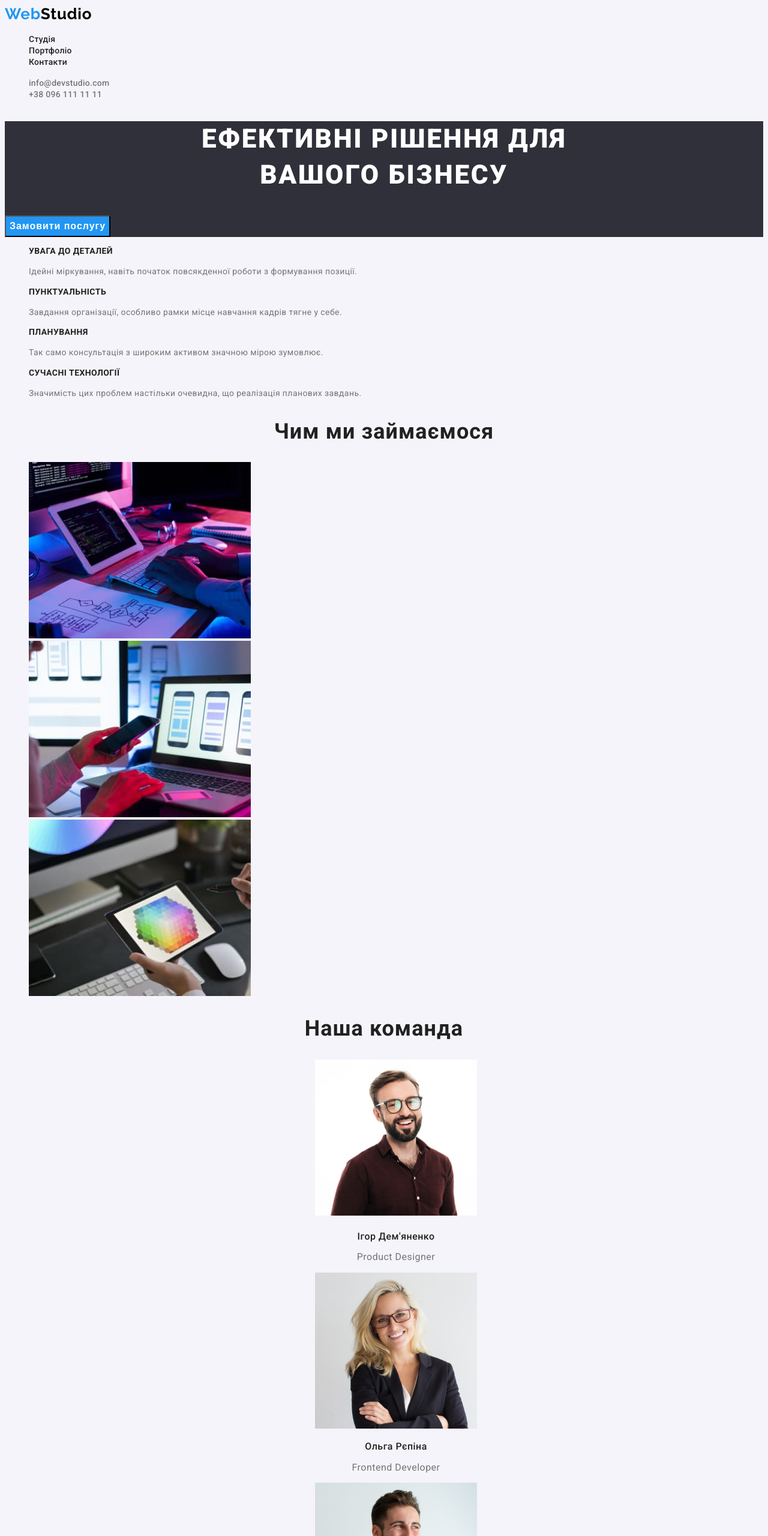
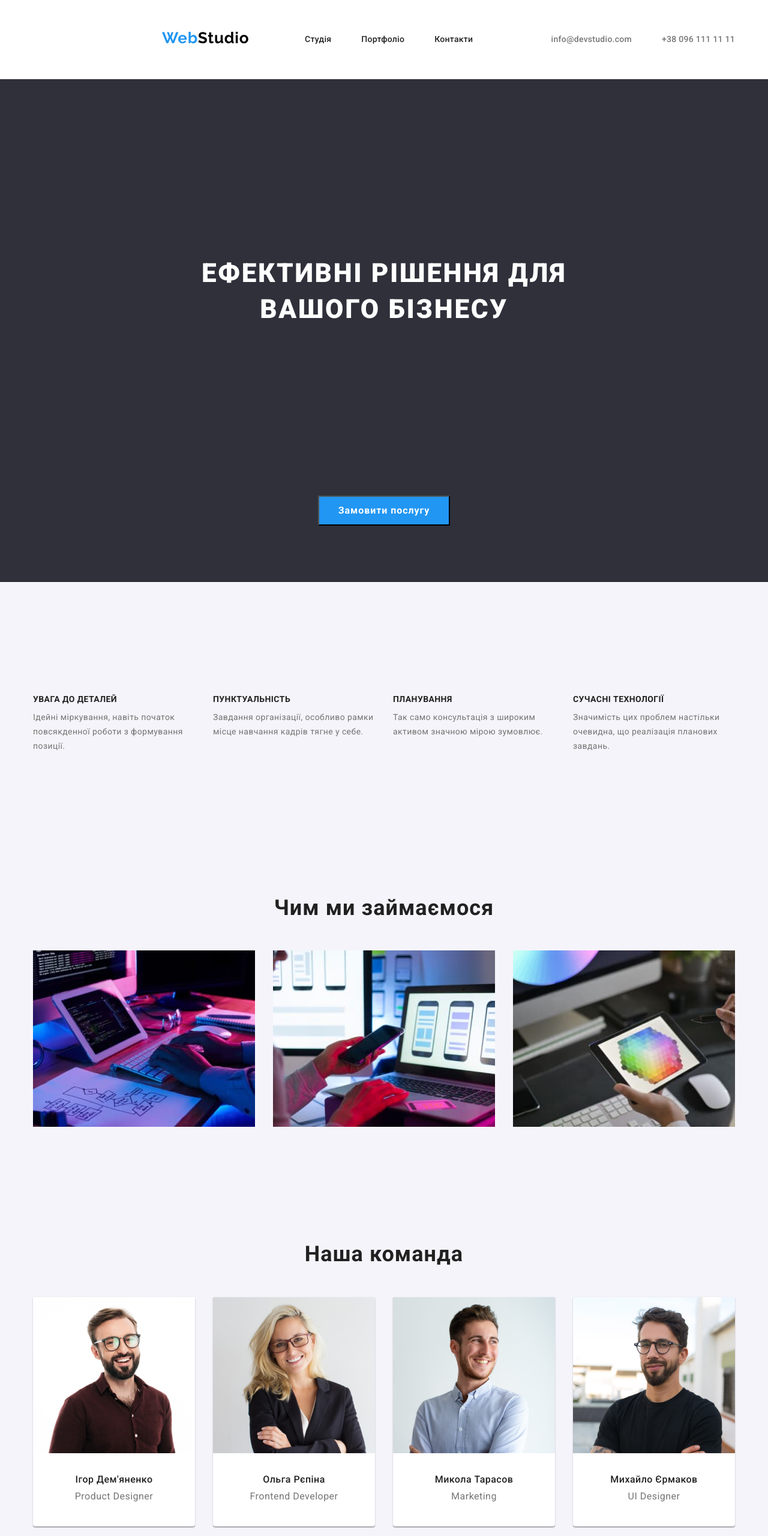
Before and after one commit to GalynaManyk/goit-markup-hw-02, a plain HTML site: page index.html in a window 1280 px wide. Shown: the top 2560 px of the page at 60% size. Drawn offline with nearby package versions, Linux system fonts and the light colour scheme.

Commit message:
homework3

```diff
--- a/css/styles.css
+++ b/css/styles.css
@@ -5,11 +5,34 @@
   --main-btn: #2196f3;
   --main-color: #ffffff;
 }
+p,
+h1,
+h2,
+h3,
+h4,
+h5,
+h6 {
+  margin: 0;
+}
+
+ul {
+  margin: 0;
+  padding: 0;
+}
+
+button {
+  cursor: pointer;
+}
+
+address {
+  font-style: normal;
+}
 
 body {
   font-family: Roboto, sans-serif;
   background-color: #f5f4fa;
 }
+
 /*  основний колір background: #ffffff
  допоміжний background:#2F303A
 колір акцента background: #2196F3*/
@@ -17,10 +40,46 @@ body {
 .list {
   list-style: none;
 }
+
 .link {
   text-decoration: none;
 }
+
+.section {
+  padding-top: 94px;
+  padding-bottom: 94px;
+}
+
 /*------- шапка---------*/
+.conteiner {
+  width: 1200px;
+  height: auto;
+  padding-left: 15px;
+  padding-right: 15px;
+  margin: 0 auto;
+}
+
+.header {
+  background-color: #ffffff;
+  padding-top: 24px;
+  padding-bottom: 25px;
+  border-bottom: 1px solid #ececec;
+}
+
+.header-logo {
+  font-family: "Raleway";
+  font-weight: 700;
+  font-size: 26px;
+  line-height: 1, 19;
+  letter-spacing: 0.03em;
+  color: var(--main-btn);
+  width: 145px;
+  height: auto;
+  padding-top: 24px;
+  padding-bottom: 25px;
+  margin-left: 215px;
+  margin-right: 93px;
+}
 
 .header-logo-span {
   font-weight: 700;
@@ -29,13 +88,21 @@ body {
   letter-spacing: 0.03em;
   color: #000000;
 }
-.header-logo {
-  font-family: "Raleway";
-  font-weight: 700;
-  font-size: 26px;
-  line-height: 1, 19;
-  letter-spacing: 0.03em;
-  color: var(--main-btn);
+
+.header .conteiner {
+  display: flex;
+  align-items: center;
+}
+
+.header-nav {
+  display: flex;
+}
+
+.header-list {
+  padding-top: 32px;
+  padding-bottom: 32px;
+  display: flex;
+  column-gap: 50px;
 }
 
 .header-link {
@@ -44,7 +111,12 @@ body {
   line-height: 1.14;
   letter-spacing: 0.02em;
   color: var(--main-title-color);
+  width: auto;
+  height: auto;
+  padding-top: 32px;
+  padding-bottom: 32px;
 }
+
 .header-link:hover,
 .header-link:focus {
   color: var(--main-btn);
@@ -55,7 +127,13 @@ body {
   color: var(--main-btn);
 }
 
-.header-mail {
+.header-list-info {
+  display: flex;
+  margin-left: auto;
+  column-gap: 50px;
+}
+
+.header-item-info .header-mail {
   font-weight: 500;
   font-size: 14px;
   line-height: 1.14;
@@ -67,6 +145,7 @@ body {
 .header-tel:focus {
   color: var(--main-btn);
 }
+
 .header-tel {
   font-weight: 500;
   font-size: 14px;
@@ -74,10 +153,16 @@ body {
   letter-spacing: 0.02em;
   color: var(--second-title-color);
 }
+
 /*------------герой------------*/
 .hero {
-  background: #2f303a;
+  background-color: #2f303a;
+  align-items: center;
+  display: block;
+  width: auto;
+  height: auto;
 }
+
 .hero-title {
   font-weight: 900;
   font-size: 44px;
@@ -86,12 +171,22 @@ body {
   letter-spacing: 0.06em;
   text-transform: uppercase;
   color: var(--main-color);
+  background: #2f303a;
+  max-width: 696px;
+  padding-top: 200px;
+  padding-bottom: 280px;
+  margin: 0 auto;
 }
 
 .hero-btn {
   background-color: var(--main-btn);
-  cursor: pointer;
+  display: inline-block;
+  text-align: center;
+  min-width: 216px;
+  height: 50px;
+  margin: 0 auto;
 }
+
 .hero-btn:hover,
 .hero-btn:focus {
   background-color: #188ce8;
@@ -106,8 +201,25 @@ body {
   text-align: center;
   letter-spacing: 0.06em;
   color: #ffffff;
+  padding-top: 10px;
+  padding-right: 32px;
+  padding-bottom: 10px;
+  padding-left: 32px;
 }
+
 /*------------переваги--------*/
+.features {
+  display: flex;
+  column-gap: 30px;
+  color: #f5f5f5;
+  padding-top: 94px;
+  padding-bottom: 118px;
+}
+
+.features-list {
+  margin: 0 auto;
+}
+
 .features-title {
   font-weight: 700;
   font-size: 14px;
@@ -115,6 +227,7 @@ body {
   letter-spacing: 0.03em;
   text-transform: uppercase;
   color: var(--main-title-color);
+  margin-bottom: 10px;
 }
 
 .features-after-title {
@@ -123,46 +236,116 @@ body {
   line-height: 1.71;
   letter-spacing: 0.03em;
   color: var(--second-title-color);
+  max-width: 270px;
 }
+
 /*--------------чим ми займаємось------*/
+.about {
+  padding-top: 0px;
+  padding-bottom: 94px;
+}
+
+.about-list {
+  display: flex;
+  column-gap: 30px;
+  margin-top: 50px;
+}
 
 .about-title {
   font-weight: 700;
   font-size: 36px;
   line-height: 1.17;
-  text-align: center;
   letter-spacing: 0.03em;
   color: var(--main-title-color);
-}
-/*---------------------команда--------------*/
-.comand {
+  margin-bottom: 0px;
   text-align: center;
 }
+
+.about-item {
+  padding-bottom: 94px;
+}
+
+/*---------------------команда--------------*/
+
+.comand {
+  display: flex;
+  padding-top: 0px;
+  padding-bottom: 94px;
+}
+
+.comand-list {
+  display: flex;
+}
+
 .comand-item {
   font-weight: 700;
   font-size: 36px;
   line-height: 1.16;
-  text-align: center;
   letter-spacing: 0.03em;
   color: var(--main-title-color);
+  padding-top: 0px;
+  margin-bottom: 0px;
+  text-align: center;
 }
+
+.comand-img {
+  display: block;
+  margin-top: 50px;
+  margin-bottom: 30px;
+  max-width: 270px;
+  background: #ffffff;
+  box-shadow: 0px 1px 3px rgba(0, 0, 0, 0.12), 0px 1px 1px rgba(0, 0, 0, 0.14),
+    0px 2px 1px rgba(0, 0, 0, 0.2);
+  border-radius: 0px 0px 4px 4px;
+}
+
+.comand-list {
+  column-gap: 30px;
+}
+
 .comand-title {
   font-weight: 500;
   font-size: 16px;
   line-height: 1.19;
   letter-spacing: 0.03em;
   color: var(--main-title-color);
+  margin-bottom: 30px;
+  text-align: center;
+  padding-top: 30px;
+  margin-bottom: 10px;
 }
+
 .comand-after-title {
   font-weight: 400;
   font-size: 16px;
   line-height: 1, 9;
-  text-align: center;
   letter-spacing: 0.03em;
   color: var(--second-title-color);
+  margin-bottom: 10px;
+  text-align: center;
+  padding-bottom: 30px;
 }
+
 /*-------------------портфоліо--------------*/
+.project {
+  padding-top: 94px;
+  padding-bottom: 114px;
+}
+
+/*   ----------filtr-button--portfolio----*/
+
+.filtr-list {
+  display: flex;
+  justify-content: center;
+  margin-top: 100px;
+  margin-bottom: 56px;
+  column-gap: 8px;
+  align-items: center;
+}
+
 .filtr-item {
+  min-height: 73px;
+  min-width: 38px;
   text-align: center;
   background: #f5f4fa;
 }
@@ -173,16 +356,42 @@ body {
   font-weight: 500;
   font-size: 16px;
   line-height: 1.62;
-  text-align: center;
   letter-spacing: 0.03em;
   border: none;
   color: var(--main-title-color);
+  padding-top: 6px;
+  padding-left: 22px;
+  padding-bottom: 6px;
+  padding-right: 22px;
+  column-gap: 30px;
+  text-align: center;
 }
+
 .filtr-btn:hover,
 .filtr-btn:focus {
   color: #ffffff;
   background-color: var(--main-btn);
 }
+
+/*----------progect--portfolio--------*/
+.project-list {
+  display: flex;
+  flex-wrap: wrap;
+}
+.progect-item {
+  width: calc((100%-60px) / 3);
+}
+.project-item:nth-child(3n) {
+  margin-right: 0;
+}
+
+/*
+.project-item {width: 380px;
+ margin-bottom: 30px; background-color: greenyellow;
+}
+
+.project-item:nth-child(3n) {margin-right: 0;}
+.project-item:nth-child(-n+3) {margin-bottom: 0;}*/
 
 .project-title {
   font-weight: 700;
@@ -190,6 +399,9 @@ body {
   line-height: 2;
   letter-spacing: 0.06em;
   color: var(--main-title-color);
+  padding-top: 0;
+  margin-bottom: 4px;
+  text-align: center;
 }
 
 .project-text {
@@ -198,12 +410,26 @@ body {
   line-height: 1.88;
   letter-spacing: 0.03em;
   color: var(--second-title-color);
+  padding-top: 0px;
+  padding-bottom: 20px;
+  text-align: center;
 }
 
 /*------------------------підвал----------*/
 .footer {
+  width: auto;
+  height: auto;
   background: #2f303a;
+  padding-top: 60px;
+  padding-bottom: 60px;
+  padding-left: 15px;
+  padding-right: 15px;
 }
+
+.footer .conteiner {
+  display: block;
+}
+
 .footer-adress {
   font-style: normal;
 }
@@ -213,7 +439,7 @@ body {
   font-size: 26px;
   line-height: 1.19;
   letter-spacing: 0.03em;
-  color: var(--main-btn);
+  color: var(--main-color);
 }
 
 .footer-logo {
@@ -222,7 +448,11 @@ body {
   font-size: 26px;
   line-height: 1, 19;
   letter-spacing: 0.03em;
-  color: var(--main-fon);
+  color: var(--main-btn);
+  width: 145px;
+  height: auto;
+  padding-top: 60px;
+  margin-bottom: 20px;
 }
 
 .footer-link {
@@ -230,11 +460,15 @@ body {
   line-height: 1.71;
   letter-spacing: 0.03em;
   color: var(--main-color);
+  width: 231px;
+  height: auto;
+  margin-bottom: 9px;
 }
 
 .footer-link:hover {
   color: var(--main-btn);
 }
+
 .footer-link:focus {
   color: var(--main-btn);
 }
@@ -244,10 +478,15 @@ body {
   line-height: 1.71;
   letter-spacing: 0.03em;
   color: rgba(255, 255, 255, 0.6);
+  width: 231px;
+  height: auto;
+  margin-bottom: 9px;
 }
+
 .footer-mail:hover {
   color: var(--main-btn);
 }
+
 .footer-mail:focus {
   color: var(--main-btn);
 }
@@ -257,10 +496,14 @@ body {
   line-height: 1.71;
   letter-spacing: 0.03em;
   color: rgba(255, 255, 255, 0.6);
+  width: 231px;
+  height: auto;
 }
+
 .footer-tel:hover {
   color: var(--main-btn);
 }
+
 .footer-tel:focus {
   color: var(--main-btn);
 }
--- a/index.html
+++ b/index.html
@@ -15,10 +15,18 @@
       href="https://fonts.googleapis.com/css2?family=Raleway:wght@700&family=Roboto:wght@400;500;700;900&display=swap"
       rel="stylesheet"
     />
+    <link
+      rel="stylesheet"
+      href="https://cdnjs.cloudflare.com/ajax/libs/modern-normalize/1.1.0/modern-normalize.min.css"
+      integrity="sha512-wpPYUAdjBVSE4KJnH1VR1HeZfpl1ub8YT/NKx4PuQ5NmX2tKuGu6U/JRp5y+Y8XG2tV+wKQpNHVUX03MfMFn9Q=="
+      crossorigin="anonymous"
+      referrerpolicy="no-referrer"
+    />
     <link rel="stylesheet" href="./css/styles.css" />
   </head>
   <body>
-    <header class="header">
+    <header class="header section">
+      <div class="conteiner">
         <nav class="header-nav">
           <a href="./index.html" class="header-logo link" lang="en"
             >Web<span class="header-logo-span">Studio</span></a
@@ -47,32 +55,33 @@
             >
           </li>
         </ul>
+      </div>
     </header>
     <main>
-      <section class="hero">
-        <h1 class="hero-title">
-          Ефективні рішення для <br />
-          вашого бізнесу
-        </h1>
+      <section class="hero section">
+        <div class="conteiner">
+          <h1 class="hero-title">Ефективні рішення для вашого бізнесу</h1>
           <button type="button" class="hero-btn hero-btn-text">
             Замовити послугу
           </button>
+        </div>
       </section>
-      <section>
+      <section class="features section">
         <h2 hidden>Наші переваги</h2>
+        <div class="conteiner">
           <ul class="features list">
             <li class="features-item">
               <h3 class="features-title">УВАГА ДО ДЕТАЛЕЙ</h3>
               <p class="features-after-title">
-              Ідейні міркування, навіть початок повсякденної роботи з формування
-              позиції.
+                Ідейні міркування, навіть початок повсякденної роботи з
+                формування позиції.
               </p>
             </li>
             <li class="features-item">
               <h3 class="features-title">ПУНКТУАЛЬНІСТЬ</h3>
               <p class="features-after-title">
-              Завдання організації, особливо рамки місце навчання кадрів тягне у
-              себе.
+                Завдання організації, особливо рамки місце навчання кадрів тягне
+                у себе.
               </p>
             </li>
             <li class="features-item">
@@ -84,13 +93,15 @@
             <li class="features-item">
               <h3 class="features-title">СУЧАСНІ ТЕХНОЛОГІЇ</h3>
               <p class="features-after-title">
-              Значимість цих проблем настільки очевидна, що реалізація планових
-              завдань.
+                Значимість цих проблем настільки очевидна, що реалізація
+                планових завдань.
               </p>
             </li>
           </ul>
+        </div>
       </section>
-      <section class="about">
+      <section class="about section">
+        <div class="conteiner">
           <h2 class="about-title">Чим ми займаємося</h2>
           <ul class="about-list list">
             <li class="about-item">
@@ -118,11 +129,14 @@
               />
             </li>
           </ul>
+        </div>
       </section>
-      <section class="comand">
+      <section class="comand section">
+        <div class="conteiner">
           <h2 class="comand-item">Наша команда</h2>
+
           <ul class="comand-list list">
-          <li class="comand-item">
+            <li class="comand-img">
               <img
                 src="./img/img/img-4.jpg"
                 alt="ІгорДем'яненко"
@@ -132,7 +146,7 @@
               <h3 class="comand-title">Ігор Дем'яненко</h3>
               <p lang="en" class="comand-after-title">Product Designer</p>
             </li>
-          <li>
+            <li class="comand-img">
               <img
                 src="./img/img/img-5.jpg"
                 alt="ОльгаРєпіна"
@@ -142,7 +156,7 @@
               <h3 class="comand-title">Ольга Рєпіна</h3>
               <p lang="en" class="comand-after-title">Frontend Developer</p>
             </li>
-          <li>
+            <li class="comand-img">
               <img
                 src="./img/img/img-6.jpg"
                 alt="МиколаТарасов"
@@ -152,7 +166,7 @@
               <h3 class="comand-title">Микола Тарасов</h3>
               <p lang="en" class="comand-after-title">Marketing</p>
             </li>
-          <li>
+            <li class="comand-img">
               <img
                 src="./img/img/img-7.jpg"
                 alt="МихайлоЄрмаков"
@@ -163,9 +177,11 @@
               <p lang="en" class="comand-after-title">UI Designer</p>
             </li>
           </ul>
+        </div>
       </section>
     </main>
-    <footer class="footer">
+    <footer class="footer section">
+      <div class="conteiner">
         <a href="./index.html" class="footer-logo link" lang="en"
           >Web<span class="footer-logo-span">Studio</span></a
         >
@@ -192,6 +208,7 @@
             </li>
           </ul>
         </address>
+      </div>
     </footer>
   </body>
 </html>
```
Also changed, not shown: portfolio.html (+23 -4 lines). Lines whose indentation alone changed are shown as unchanged.
